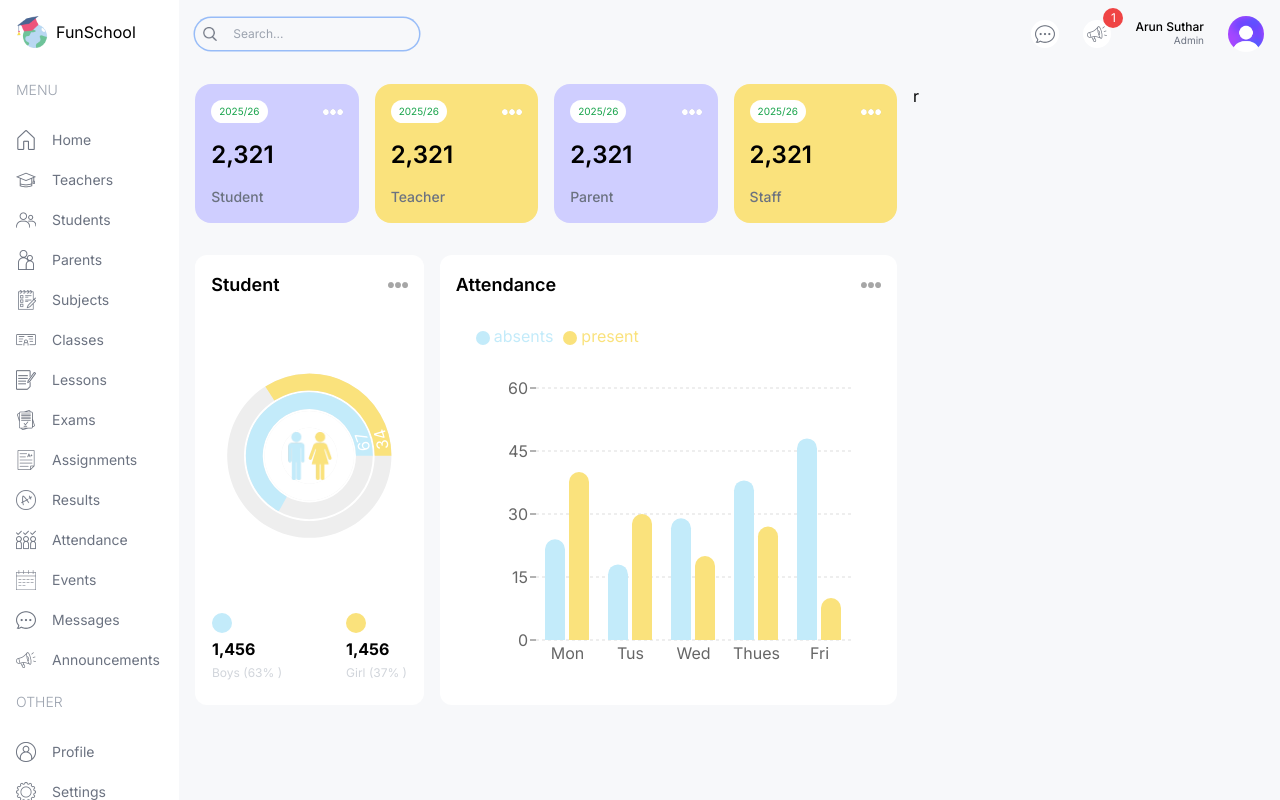
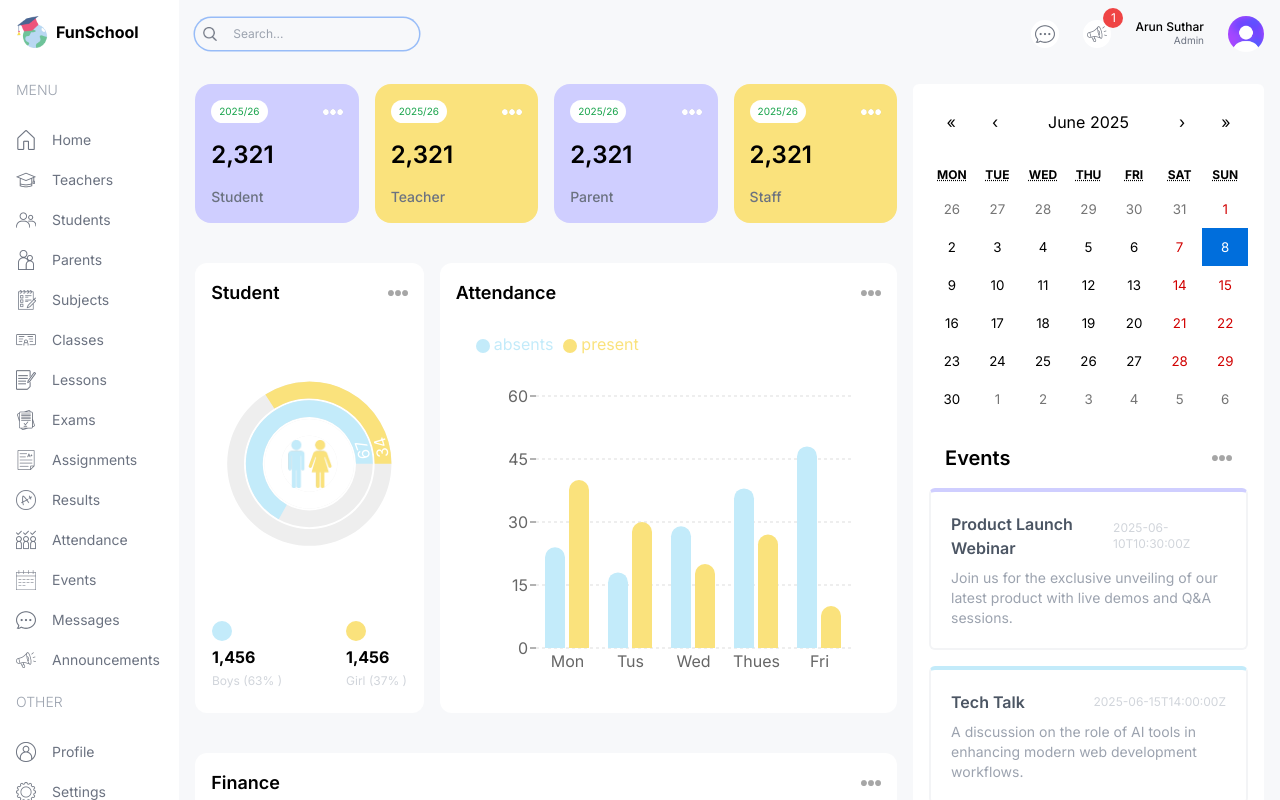
Before and after one commit to Arunjangir8/School_management_system, a Next.js app: page /dashboard/admin in a window 1280 px wide. Built offline with nearby package versions, Linux system fonts and the light colour scheme.

Commit message:
Admin daskboard done

```diff
--- a/package.json
+++ b/package.json
@@ -11,6 +11,7 @@
   "dependencies": {
     "next": "^14.2.5",
     "react": "^18",
+    "react-calendar": "^6.0.0",
     "react-dom": "^18",
     "recharts": "^2.15.3"
   },
--- a/src/app/dashboard/admin/page.tsx
+++ b/src/app/dashboard/admin/page.tsx
@@ -1,12 +1,15 @@
 import UserCard from "@/components/UserCard"
 import CountCharts from "@/components/CountCharts"
 import AttendanceChart from "@/components/AttendanceChart"
+import FinanceChart from "@/components/FinanceChart"
+import EventCalender from "@/components/EventCalender"
+import Announcements from "@/components/Announcements"
 const AdminPage = () => {
   return (
     <div>
       <div className="p-4 flex gap-4 flex-col md:flex-row">
         {/* Left  */}
-        <div className="w-full md:w-2/3 flex flex-col gap-8">
+        <div className="w-full md:w-2/3 flex flex-col gap-10">
           <div className="flex gap-4 justify-between flex-wrap">
             <UserCard type="Student" />
             <UserCard type="Teacher" />
@@ -14,12 +17,16 @@ const AdminPage = () => {
             <UserCard type="Staff" />
           </div>
           <div className="flex gap-4 flex-col lg:flex-row">
-            <div className="w-full lg:w-1/3 h-[450px]"><CountCharts/></div>
-            <div className="w-full lg:w-2/3 h-[450px]"><AttendanceChart/></div>
+            <div className="w-full lg:w-1/3 h-[450px]"><CountCharts /></div>
+            <div className="w-full lg:w-2/3 h-[450px]"><AttendanceChart /></div>
           </div>
+          <div className="w-full h-[550px]"><FinanceChart /></div>
         </div>
         {/* Right */}
-        <div className="w-full md:w-1/3">r</div>
+        <div className="w-full md:w-1/3 flex flex-col gap-8">
+          <EventCalender />
+          <Announcements/>
+        </div>
 
       </div>
     </div>
--- a/src/app/dashboard/layout.tsx
+++ b/src/app/dashboard/layout.tsx
@@ -15,7 +15,7 @@ export default function DashBoardLayout({
       <div className="w-[14%] md:w-[8%] lg:w-[14%] p-4 top-0 left-0 static overflow-y-scroll ">
         <Link href="/" className="flex justify-center items-center lg:justify-start gap-2 ">
           <Image src="/logo.png" alt="Logo" width={32} height={32} />
-          <span className="hidden lg:block">FunSchool</span>
+          <span className="hidden lg:block font-bold">FunSchool</span>
         </Link>
         <Menu/>
       </div>
--- a/src/app/globals.css
+++ b/src/app/globals.css
@@ -1,3 +1,10 @@
 @tailwind base;
 @tailwind components;
 @tailwind utilities;
+
+.react-calendar{
+    width: 100% !important;
+    border: none !important;
+    font-family: "inter" !important;
+    margin-bottom: 10px !important;
+}
--- /dev/null
+++ b/src/components/Announcements.tsx
@@ -0,0 +1,44 @@
+const announcements = [
+  {
+    id: 1,
+    time: '2025-06-08',
+    title: 'New Feature Released',
+    description: 'We’ve rolled out a new dashboard view to help you track your performance more effectively.',
+  },
+  {
+    id: 2,
+    time: '2025-06-05',
+    title: 'Scheduled Maintenance',
+    description: 'Our platform will undergo maintenance on June 12 from 12:00 AM to 2:00 AM UTC. Services may be temporarily unavailable.',
+  },
+  {
+    id: 3,
+    time: '2025-06-01',
+    title: 'Welcome New Users!',
+    description: 'We’re excited to welcome over 1,000 new users to our platform this month. Thank you for joining!',
+  },
+];
+
+const Announcements = () => {
+    return (
+        <div className='bg-white p-4 rounded-md'>
+            <div className="flex justify-between items-center">
+                <h1 className="text-xl font-semibold">Announcements</h1>
+                <span className="text-xs text-gray-400">View all</span>
+            </div>
+            <div className="flex flex-col gap-4 mt-4">
+                {announcements.map((ann)=>(
+                <div className="odd:bg-LamaSkyLight even:bg-LamaPurpleLight p-4 rounded-md" key={ann.id}>
+                    <div className="flex justify-between items-center">
+                        <h2 className="font-medium">{ann.title}</h2>
+                        <span className="text-xs rounded-md bg-white text-gray-400 px-1 py-1">{ann.time}</span>
+                    </div>
+                    <p className="text-xs text-gray-400 mt-1">{ann.description }</p>
+                </div>
+                ))}
+            </div>
+        </div>
+    )
+}
+
+export default Announcements
--- /dev/null
+++ b/src/components/EventCalender.tsx
@@ -0,0 +1,55 @@
+"use client"
+import Calendar from 'react-calendar';
+import { useState } from 'react';
+import 'react-calendar/dist/Calendar.css';
+import Image from 'next/image';
+
+type ValuePiece = Date | null;
+type Value = ValuePiece | [ValuePiece, ValuePiece];
+
+const events = [
+  {
+    id: 1,
+    time: '2025-06-10T10:30:00Z',
+    title: 'Product Launch Webinar',
+    description: 'Join us for the exclusive unveiling of our latest product with live demos and Q&A sessions.',
+  },
+  {
+    id: 2,
+    time: '2025-06-15T14:00:00Z',
+    title: 'Tech Talk',
+    description: 'A discussion on the role of AI tools in enhancing modern web development workflows.',
+  },
+  {
+    id: 3,
+    time: '2025-06-20T18:45:00Z',
+    title: 'Community Networking',
+    description: 'An online meetup for developers, designers, and tech enthusiasts to connect and share ideas.',
+  },
+];
+
+const EventCalender = () => {
+    const [value, onChange] = useState<Value>(new Date());
+    return (
+        <div className='bg-white p-4 rounded-md'>
+            <Calendar onChange={onChange} value={value} />
+                <div className='flex justify-between items-center'>
+                    <h1 className='text-xl font-semibold my-4 mx-4'>Events</h1>
+                    <Image className='my-4 mx-4' src={"/moreDark.png"} alt='' width={20} height={20}/>
+                </div>
+                <div className='flex flex-col gap-4'>
+                {events.map((event)=>(
+                    <div className='p-5 rounded-md border-2 border-gray-100 border-t-4 odd:border-t-LamaPurple even:border-t-LamaSky' key={event.id}>
+                        <div className='flex justify-between items-center'>
+                            <h1 className='font-semibold text-gray-600'>{event.title}</h1>
+                            <span className='text-gray-300 text-xs'>{event.time}</span>
+                        </div>
+                        <p className='mt-2 text-gray-400 text-sm'>{event.description}</p>
+                    </div>
+                ))}
+            </div>
+        </div>
+    )
+}
+
+export default EventCalender
--- /dev/null
+++ b/src/components/FinanceChart.tsx
@@ -0,0 +1,57 @@
+"use client"
+import Image from "next/image"
+import { experimental_useEffectEvent } from "react";
+
+import { LineChart, Line, XAxis, YAxis, CartesianGrid, Tooltip, Legend, ResponsiveContainer } from 'recharts';
+
+const data = [
+  { name: 'Jan', income: 10230, expence: 8540, amt: 9200 },
+  { name: 'Feb', income: 9880, expence: 11200, amt: 8700 },
+  { name: 'Mar', income: 11000, expence: 10250, amt: 8300 },
+  { name: 'Apr', income: 8700, expence: 9050, amt: 7999 },
+  { name: 'May', income: 12040, expence: 8999, amt: 8990 },
+  { name: 'Jun', income: 9300, expence: 8100, amt: 8450 },
+  { name: 'Jul', income: 10090, expence: 8800, amt: 8900 },
+  { name: 'Aug', income: 9500, expence: 8700, amt: 9500 },
+  { name: 'Sep', income: 10320, expence: 9600, amt: 9100 },
+  { name: 'Oct', income: 11230, expence: 8900, amt: 8200 },
+  { name: 'Nov', income: 10880, expence: 8700, amt: 8700 },
+  { name: 'Dec', income: 11800, expence: 9600, amt: 8600 },
+];
+
+
+const FinanceChart = () => {
+    return (
+        <div className='bg-white rounded-xl h-full w-full p-4'>
+            <div className='flex justify-between items-center'>
+                <h1 className='text-lg font-semibold '>Finance</h1>
+                <Image src={"/moreDark.png"} alt='' width={20} height={20} />
+            </div>
+            <div className="w-full h-[95%]">
+                <ResponsiveContainer width="100%" height="100%">
+                    <LineChart
+                        width={500}
+                        height={300}
+                        data={data}
+                        margin={{
+                            top: 5,
+                            right: 30,
+                            left: 20,
+                            bottom: 5,
+                        }}
+                    >
+                        <CartesianGrid strokeDasharray="3 3" stroke="#ddd" />
+                        <XAxis dataKey="name" axisLine={false} tickLine={false} tickMargin={10}/>
+                        <YAxis axisLine={false} tickMargin={10} tickLine={false}/>
+                        <Tooltip />
+                        <Legend align='center' verticalAlign='top' wrapperStyle={{paddingTop : "20px", paddingBottom : "40px"}}/>
+                        <Line type="monotone" dataKey="expence" stroke="#C3EBFA" strokeWidth={5}/>
+                        <Line type="monotone" dataKey="income" stroke="#FAE27C" strokeWidth={5}/>
+                    </LineChart>
+                </ResponsiveContainer>
+            </div>
+        </div>
+    )
+}
+
+export default FinanceChart
```
Also changed, not shown: 1 other file (tests, documents, lock files or other folders).
